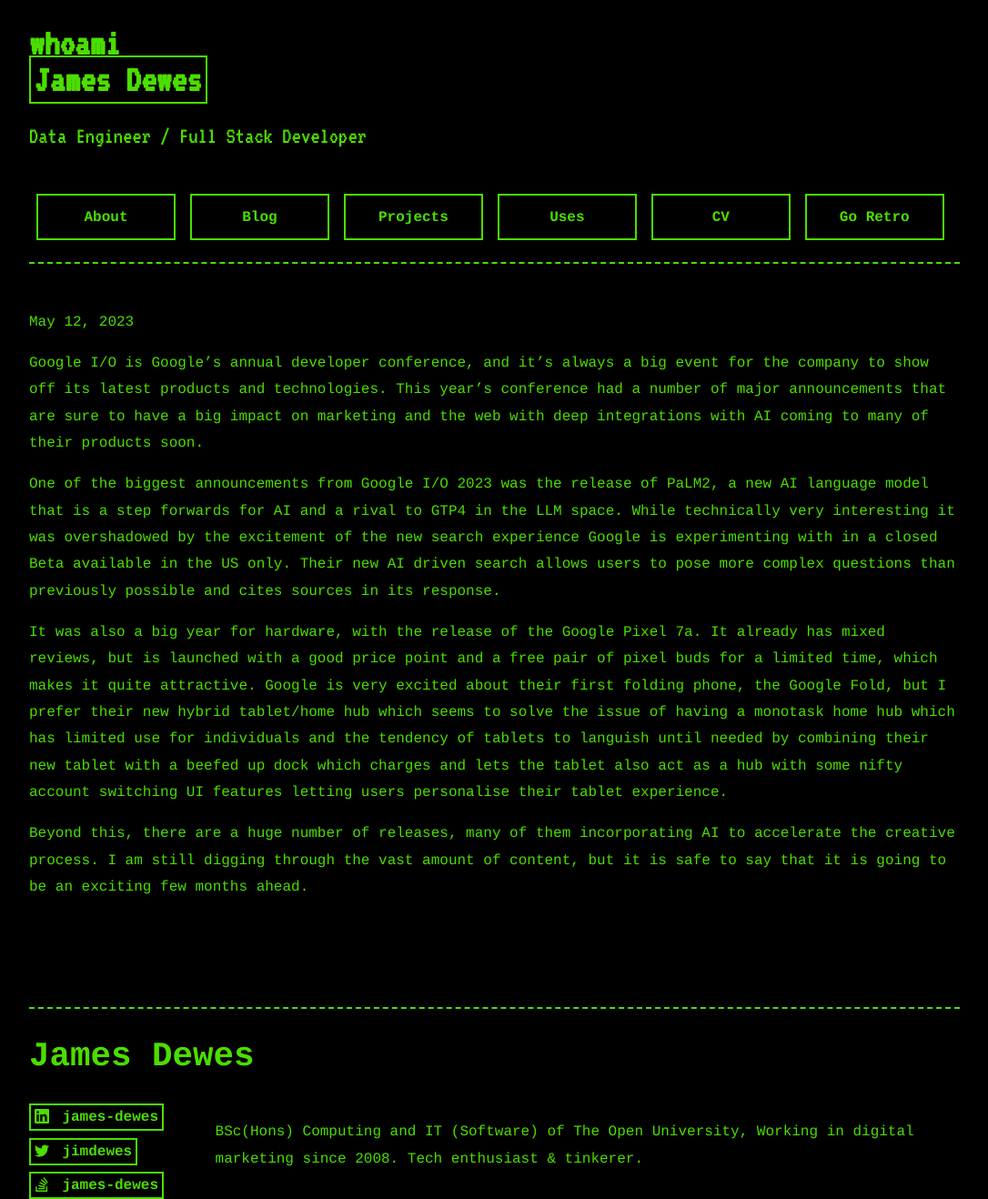
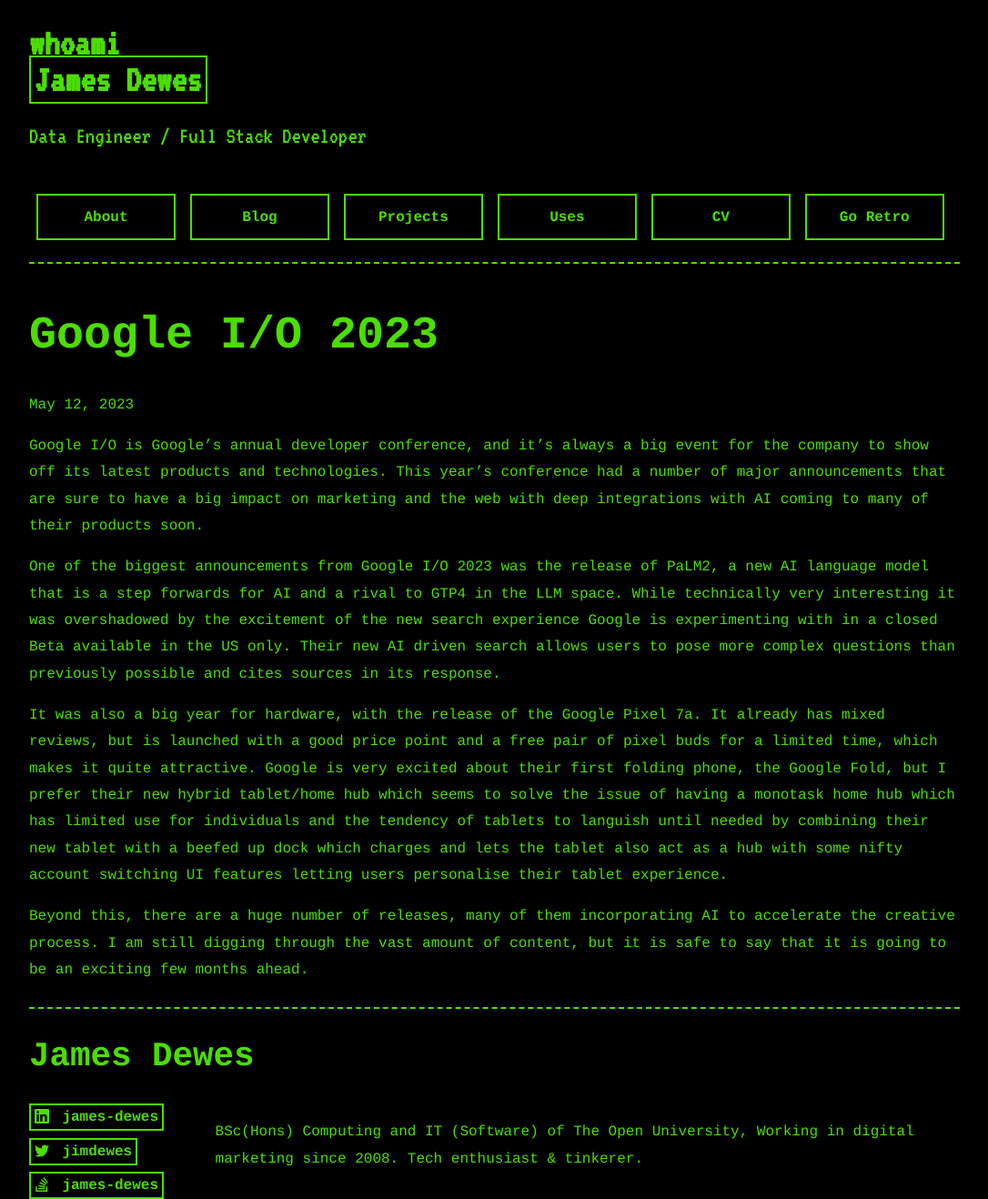
Before and after one commit to james-dewes/james-dewes.github.io, a Jekyll site: the page built from _posts/2023-05-12-google-io-2023.md, in a window 1280 px wide. Shown: the whole page at 91% size, without its empty margins (96-1182 px from the left). Built offline with Jekyll 4.4.1, drawn with Linux system fonts in a browser that asks for light colours; nearby versions of some CDN libraries; our own code applies the rules of GitHub Pages for plain Markdown files; library files that are not in the unit come from our copies.

Commit message:
Removes extra colon from markdown
The extra colon meant that the post title was not being rendered

```diff
--- a/_posts/2023-05-12-google-io-2023.md
+++ b/_posts/2023-05-12-google-io-2023.md
@@ -1,6 +1,6 @@
 ---
 layout: post
-title: Google I/O 2023:
+title: Google I/O 2023
 sub-title: A Look at the Biggest AI and Web Announcements
 excerpt: ""
 tags: [google, development, ai, confernce]
```
